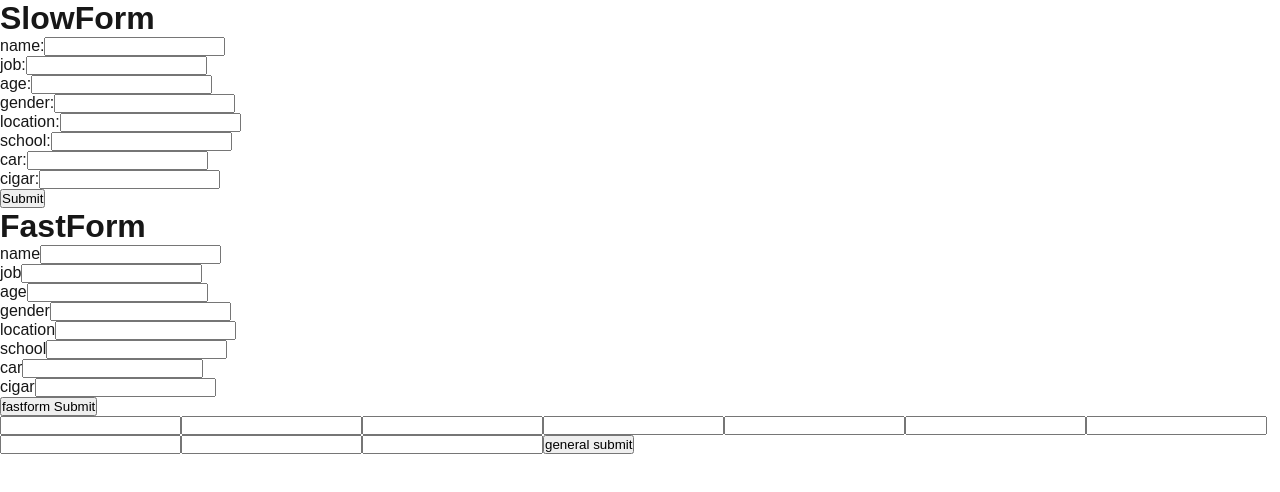
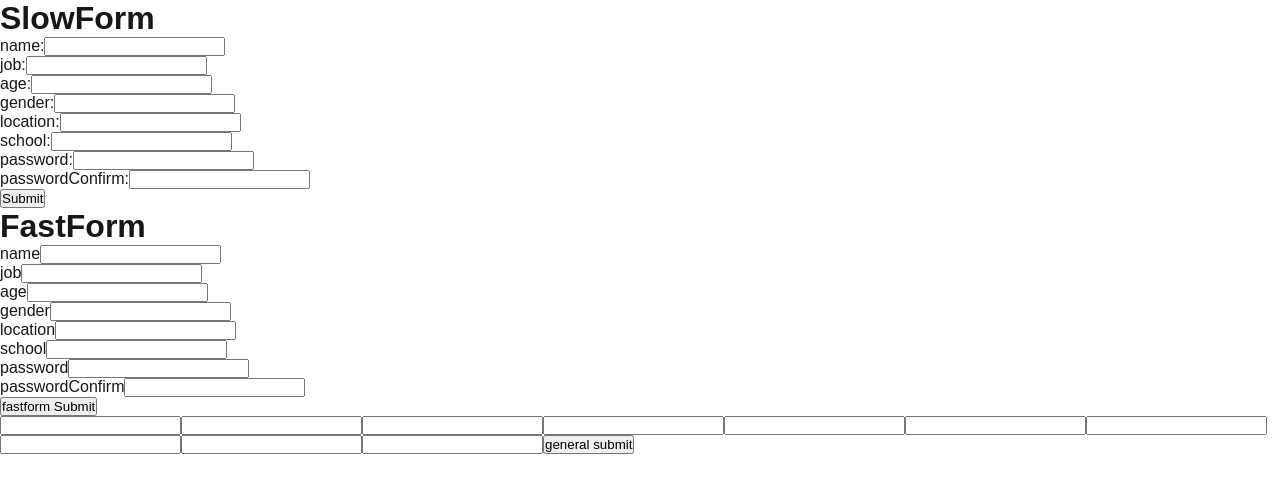
Before and after one commit to nggoong/form-optimization, a Next.js app: page / in a window 1280 px wide. Shown: the top 492 px of the page. Built offline with nearby package versions, Linux system fonts and the light colour scheme.

Commit message:
fix: 수정된 타입 적용

```diff
--- a/app/components/fastform/fastform.tsx
+++ b/app/components/fastform/fastform.tsx
@@ -1,20 +1,49 @@
 import fieldNames from "@/constants/fieldNames";
 import FastInput from "./fastInput";
 import { useState } from "react";
-const Fastform= () => {
+import { inputFormDataType } from "@/app/util/typings/inputFormType";
+import UserInputContextComponent from "@/app/context/wrapperComponent/userInputContextComponent";
+
+const Fastform = () => {
   const [wasSubmitted, setWasSubmitted] = useState(false);
-  const formAction = (value:FormData) => {
+  const formAction = (value: FormData) => {
     console.log(value);
+  };
+  //TODO: 필드 네임의 isvalid값이 true면 valid를 사전에 진행해야하기 때문에 context api 접근 필요
+  //TODO: 이렇게 하는 이유: context를 구독하는 모든 하위 컴포넌트들이 렌더링 되기 때문에 분리하여 구독하도록 함.
 
-  }
-  return(
+  return (
     <>
       <form action={formAction}>
-        {fieldNames.map((name:string) => <FastInput name={name} wasSubmitted={wasSubmitted} key={name}/>)}
+        {fieldNames.map((fieldName: inputFormDataType) => {
+          if (fieldName.isValid) {
+            return (
+              <>
+                <UserInputContextComponent>
+                  <FastInput
+                    name={fieldName.name}
+                    wasSubmitted={wasSubmitted}
+                    key={fieldName.name}
+                  />
+                </UserInputContextComponent>
+              </>
+            );
+          } else {
+            return (
+              <>
+                <FastInput
+                  name={fieldName.name}
+                  wasSubmitted={wasSubmitted}
+                  key={fieldName.name}
+                />
+              </>
+            );
+          }
+        })}
         <button type="submit">fastform Submit</button>
       </form>
     </>
-  )
-}
+  );
+};
 
 export default Fastform;
--- a/app/components/slowform/slowform.tsx
+++ b/app/components/slowform/slowform.tsx
@@ -38,10 +38,10 @@ const Slowform = () => {
   }, [fieldValues])
   return (
     <form noValidate onSubmit={handleSubmit}>
-      {fieldNames.map((name) => (
+      {fieldNames.map((fieldName) => (
         <SlowInput
-        key={name}
-        name={name}
+        key={fieldName.name}
+        name={fieldName.name}
         fieldValues={fieldValues}
         touchedFields={touchedFields}
         wasSubmitted={wasSubmitted}
--- a/constants/fieldNames.ts
+++ b/constants/fieldNames.ts
@@ -1,3 +1,36 @@
-const fieldNames = ['name', "job", "age", "gender", "location", "school", 'car', 'cigar'];
+const fieldNames = [
+  {
+    name:'name',
+    isValid:false
+  },
+  {
+    name:'job',
+    isValid:false
+  },
+  {
+    name:'age',
+    isValid:false
+  },
+  {
+    name:'gender',
+    isValid:false
+  },
+  {
+    name:'location',
+    isValid:false
+  },
+  {
+    name:'school',
+    isValid:false
+  },
+  {
+    name:'password',
+    isValid:false
+  },
+  {
+    name:'passwordConfirm',
+    isValid:false
+  },
+]
 
 export default fieldNames;
```
